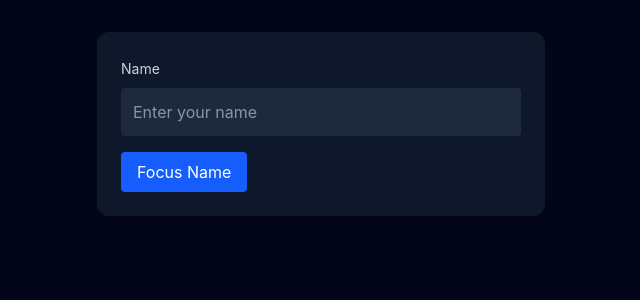
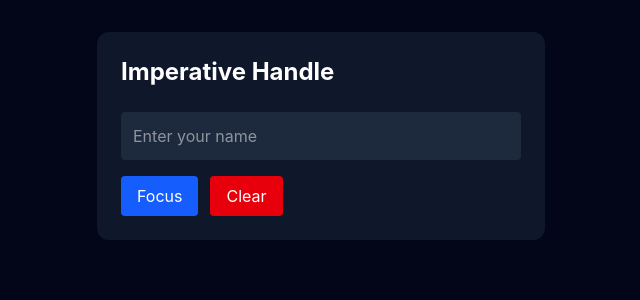
Before and after one commit to foysaliio/React-Mastery-Journey, a React (Vite) app: page / in a window 1280 px wide. Shown: the top 300 px of the page, without its empty margins (319-959 px from the left). Built offline with nearby package versions, Linux system fonts and the light colour scheme.

Commit message:
feat(react): expose custom ref handles

```diff
--- a/src/App.tsx
+++ b/src/App.tsx
@@ -1,29 +1,43 @@
 import { useRef } from "react";
-import CustomInput from "./Components/CustomInput";
+import SmartInput, { type SmartInputHandle } from "./Components/SmartInput";
 
 function App() {
-  const inputRef = useRef<HTMLInputElement>(null);
+  const inputRef = useRef<SmartInputHandle>(null);
 
   const focusInput = (): void => {
     inputRef.current?.focus();
   };
 
+  const clearInput = (): void => {
+    inputRef.current?.clear();
+  };
+
   return (
     <main className="min-h-screen bg-slate-950 p-8">
       <section className="mx-auto max-w-md rounded-xl bg-slate-900 p-6">
-        <CustomInput
-          ref={inputRef}
-          label="Name"
-          placeholder="Enter your name"
-        />
+        <h1 className="text-2xl font-bold text-white">Imperative Handle</h1>
 
-        <button
-          type="button"
-          onClick={focusInput}
-          className="mt-4 rounded bg-blue-600 px-4 py-2 text-white"
-        >
-          Focus Name
-        </button>
+        <div className="mt-6">
+          <SmartInput ref={inputRef} placeholder="Enter your name" />
+        </div>
+
+        <div className="mt-4 flex gap-3">
+          <button
+            type="button"
+            onClick={focusInput}
+            className="rounded bg-blue-600 px-4 py-2 text-white"
+          >
+            Focus
+          </button>
+
+          <button
+            type="button"
+            onClick={clearInput}
+            className="rounded bg-red-600 px-4 py-2 text-white"
+          >
+            Clear
+          </button>
+        </div>
       </section>
     </main>
   );
--- a/src/Components/CustomInput.tsx
+++ /dev/null
@@ -1,24 +0,0 @@
-import type { Ref } from "react";
-
-interface CustomInputProps {
-  label: string;
-  placeholder?: string;
-  ref?: Ref<HTMLInputElement>;
-}
-
-const CustomInput = ({ label, placeholder, ref }: CustomInputProps) => {
-  return (
-    <label className="block">
-      <span className="text-sm text-slate-300">{label}</span>
-
-      <input
-        ref={ref}
-        type="text"
-        placeholder={placeholder}
-        className="mt-2 w-full rounded bg-slate-800 p-3 text-white"
-      />
-    </label>
-  );
-};
-
-export default CustomInput;
--- /dev/null
+++ b/src/Components/SmartInput.tsx
@@ -0,0 +1,42 @@
+import { useImperativeHandle, useRef, type Ref } from "react";
+
+export type SmartInputHandle = {
+  focus: () => void;
+  clear: () => void;
+};
+
+type SmartInputProps = {
+  placeholder?: string;
+  ref?: Ref<SmartInputHandle>;
+};
+
+function SmartInput({ placeholder, ref }: SmartInputProps) {
+  const inputRef = useRef<HTMLInputElement>(null);
+
+  useImperativeHandle(
+    ref,
+    () => ({
+      focus() {
+        inputRef.current?.focus();
+      },
+
+      clear() {
+        if (inputRef.current) {
+          inputRef.current.value = "";
+        }
+      },
+    }),
+    [],
+  );
+
+  return (
+    <input
+      ref={inputRef}
+      type="text"
+      placeholder={placeholder}
+      className="w-full rounded bg-slate-800 p-3 text-white"
+    />
+  );
+}
+
+export default SmartInput;
```
